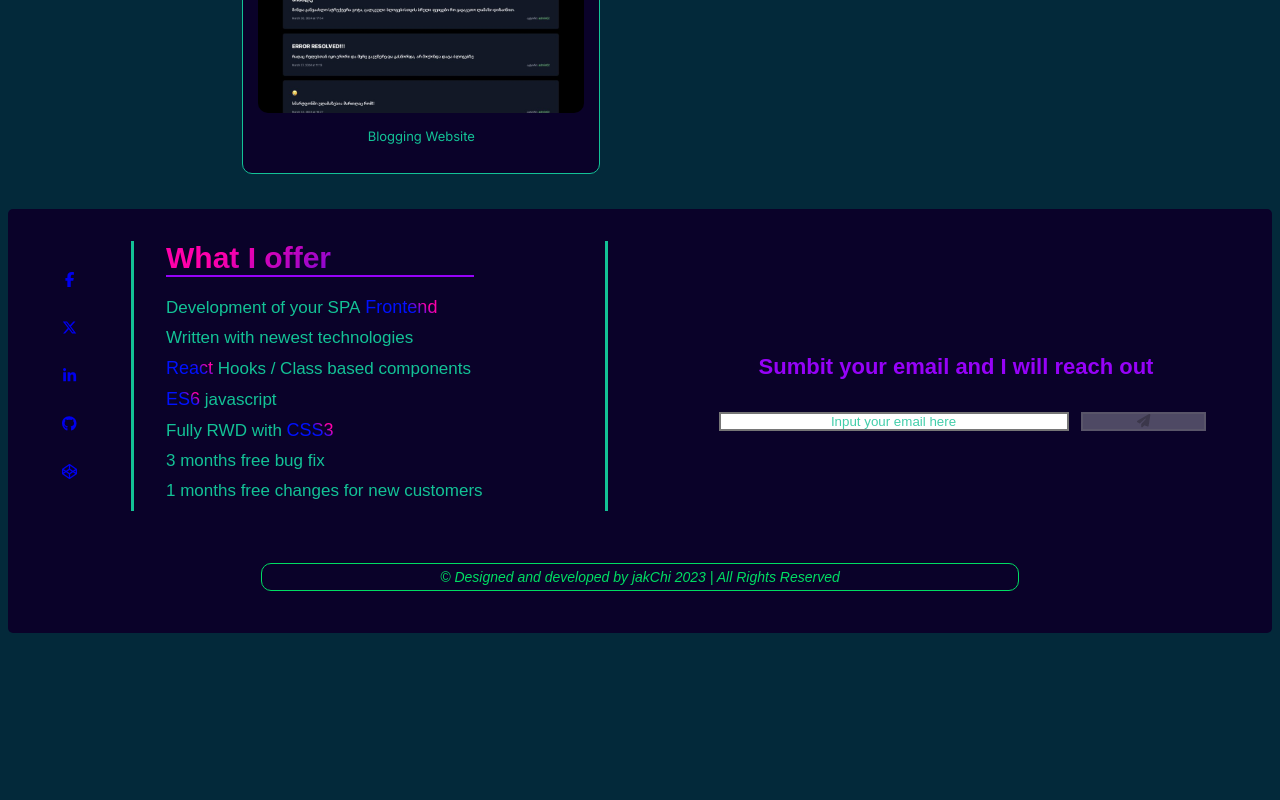
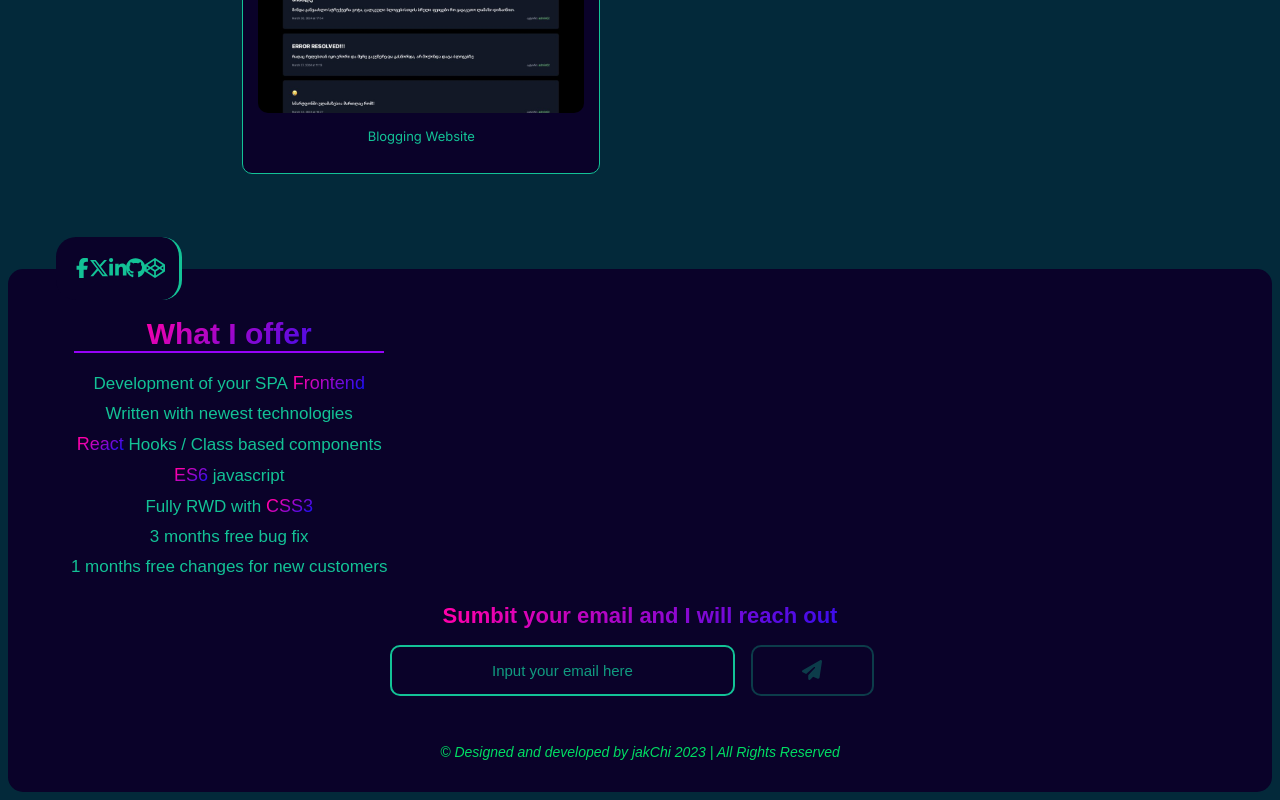
Before and after one commit to jakChi/portfolio-1.2, a Next.js app: page / in a window 1280 px wide. Shown: the part 1663-2463 px from the top of the page. Before the commit the page ends 2304 px from the top, so only its background shows below. Built offline with nearby package versions, Linux system fonts and the light colour scheme.

Commit message:
mobile design is finished

```diff
--- a/src/app/globals.css
+++ b/src/app/globals.css
@@ -16,6 +16,11 @@
   );
   --gradient-reverse: linear-gradient(
     140deg,
+    rgb(255, 0, 170) 20%,
+    rgb(0, 17, 255) 100%
+  );
+  --gradient-reverse2: linear-gradient(
+    230deg,
     rgb(255, 0, 170) 20%,
     rgb(0, 17, 255) 100%
   );
--- a/src/styles/Footer.css
+++ b/src/styles/Footer.css
@@ -6,84 +6,43 @@
 }
 
 .footer {
-  position: relative;
-  width: 100%;
   height: fit-content;
-  margin: auto;
-  background: var(--footer-col);
-  color: var(--green);
-  border-radius: 5px;
-  display: grid;
-  grid-template-columns: repeat(3, 1fr);
-  grid-template-rows: repeat(2, 1fr);
-  grid-column-gap: 0px;
-  grid-row-gap: 0px;
-}
-
-.soc-links {
-  grid-area: 1 / 1 / 2 / 2;
-  font-size: 15px;
-  display: flex;
-  flex-direction: row;
-  gap: 10px;
-  margin: auto;
-}
-
-.gradient-word {
-  margin: auto;
-  font-size: 15px;
-  background: var(--gradient);
-  background-clip: text;
-  color: transparent;
-}
-
-.copyright {
-  grid-area: 2 / 1 / 3 / 3;
-  text-align: center;
-  min-width: 250px;
-  width: 80%;
-  max-height: 50px;
-  margin: auto;
-  padding: 5px 0;
-  font-size: 10px;
-  font-weight: 300;
-  border: 1px solid var(--green);
-  border-radius: 10px;
-}
-
-.copyright > p {
-  margin: 0;
-  padding: 0;
-}
-
-@media screen and (min-width: 480px) {
-  .footer {
-    min-height: 45vh;
+  margin-top: 5rem;
   padding: 2rem 0;
   display: flex;
   flex-direction: column;
   justify-content: space-between;
+  background-color: var(--footer-col);
+  border-radius: 15px;
+  position: relative;
 }
+
+
 
 .sections {
   display: flex;
-    justify-content: space-between;
-    height: 100%;
+  flex-direction: column;
+
 }
 
+
 .links-section {
-    width: 5%;
-    padding: 20px 0;
-    border-right: 3px solid var(--text-main-col);
+  width: 70%;
+  padding: 20px;
+  background-color: var(--footer-col);
+  border-radius: 20px;
+  position: absolute;
+  top: -2rem;
+  left: 3rem;
 }
 
 .soc-links {
   width: 100%;
   height: 100%;
   display: flex;
-    flex-direction: column;
   justify-content: space-around;
   font-size: 20px;
+
 }
 
 .soc-links > * {
@@ -98,18 +57,30 @@
 }
 
 .info-section {
-    width: 30%;
-    border-right: 3px solid var(--text-main-col);
+  width: 100%;
+  margin-top: 1rem;
+  border-radius: 20px;
+  text-align: center;
+}
+
+.gradient-word {
+  margin: auto;
+  font-size: 15px;
+  background: var(--gradient-reverse);
+  background-clip: text;
+  color: transparent;
 }
 
 .product-div .title {
-    width: 70%;
-    margin-bottom: 20px;
-    font-size: 35px;
+  font-size: 28px;
   border-bottom: 2px solid var(--purple);
   background: var(--gradient-reverse);
   background-clip: text;
   -webkit-text-fill-color: transparent;
+  width: 70%;
+  margin: auto;
+  margin-bottom: 20px;
+
 }
 
 .product-list {
@@ -122,22 +93,25 @@
 .product-list > li {
   margin: 10px 0;
   color: var(--text-main-col);
-    cursor: default;
+
 }
 
 .email-section {
-    margin: auto 0;
-    padding: 2rem;
-    width: 50%;
+  margin: auto;
+  padding: 1rem;
+  width: 95%;
   height: 100%;
+  border-radius: 20px;
 }
 
 .email-heading {
-    margin: 2rem auto;
+  margin-bottom: 1rem;
   width: 100%;
   height: 70%;
-    font-size: 30px;
-    color: var(--purple);
+  font-size: 14px;
+  background: var(--gradient-reverse);
+  background-clip: text;
+  color: transparent;
   text-align: center;
 }
 
@@ -207,9 +181,20 @@
   opacity: 80%;
 }
 
+.copyright {
+  margin: auto;
+  margin-top: 2rem;
+  width: 95%;
+  border: 2px solid var(-green);
+  color: var(--green);
+  font-size: 10px;
+  text-align: center;
+}
+
 @media screen and (min-width: 768px) {
   .links-section {
     width: 10%;
+    border-right: 3px solid var(--text-main-col);
   }
 
   .info-section {
@@ -245,13 +230,6 @@
   }
 }
 
-  .copyright {
-    height: 20%;
-    width: 60%;
-    margin: 10px auto;
-  }
-}
-
 @media screen and (min-width: 860px) {
   .copyright {
     font-size: 14px;
--- a/src/styles/Home.css
+++ b/src/styles/Home.css
@@ -57,9 +57,11 @@
 @keyframes slideBottom {
   from {
     transform: translateY(-100%) skewY(0deg);
+
   }
   to {
     transform: translateY(0) skewY(50deg);
+
   }
 }
 
@@ -79,9 +81,10 @@
 }
 
 .hero-text h1 {
-  font-size: 61px;
+  margin-top: 7rem;
+  font-size: 58px;
   font-family:Georgia, 'Times New Roman', Times, serif ;
-  background: var(--gradient);
+  background: var(--gradient-reverse2);
   background-clip: text;
   color: transparent;
 }
@@ -238,7 +241,8 @@
   }
 
   .hero-text h1 {
-    font-size: 85px;
+    font-size: 70px;
+    line-height: 6rem;
     background: var(--gradient);
     background-size: 200% 200%;
     background-position: 0 100%;
@@ -253,12 +257,15 @@
   @keyframes textGradient {
     0% {
       background-position: 100% 0;
+      opacity: 0;
     }
     50% {
       background-position: 0 100%;
+
     }
     100% {
       background-position: 100% 0;
+      opacity: 1;
     }
   }
 
@@ -278,6 +285,10 @@
 }
 
 @media screen and (min-width: 1024px) {
+  .hero-text h1 {
+    font-size: 85px;
+  }
+
   .projects-rev {
     width: 70%;
   }
```
Lines whose indentation alone changed are shown as unchanged.
